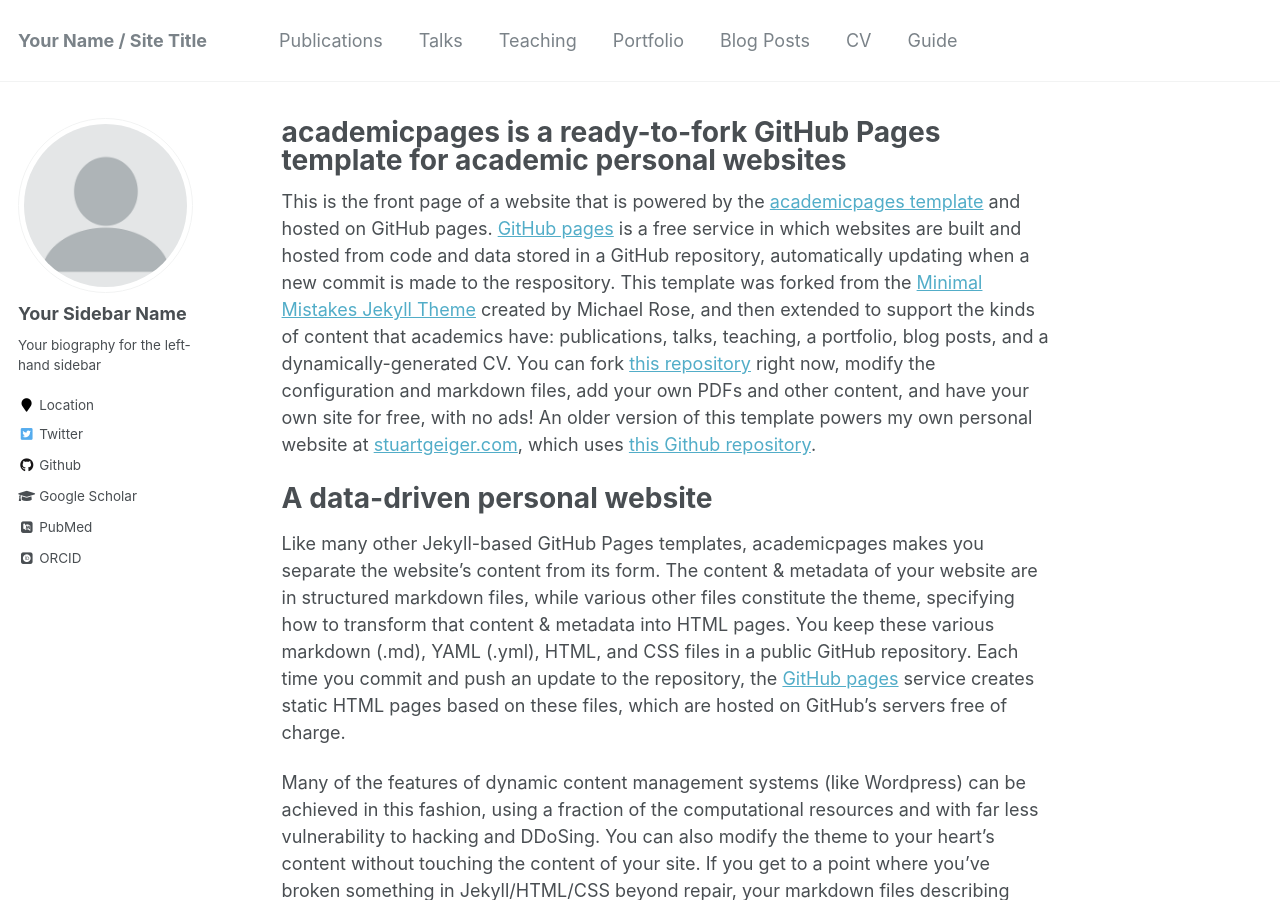
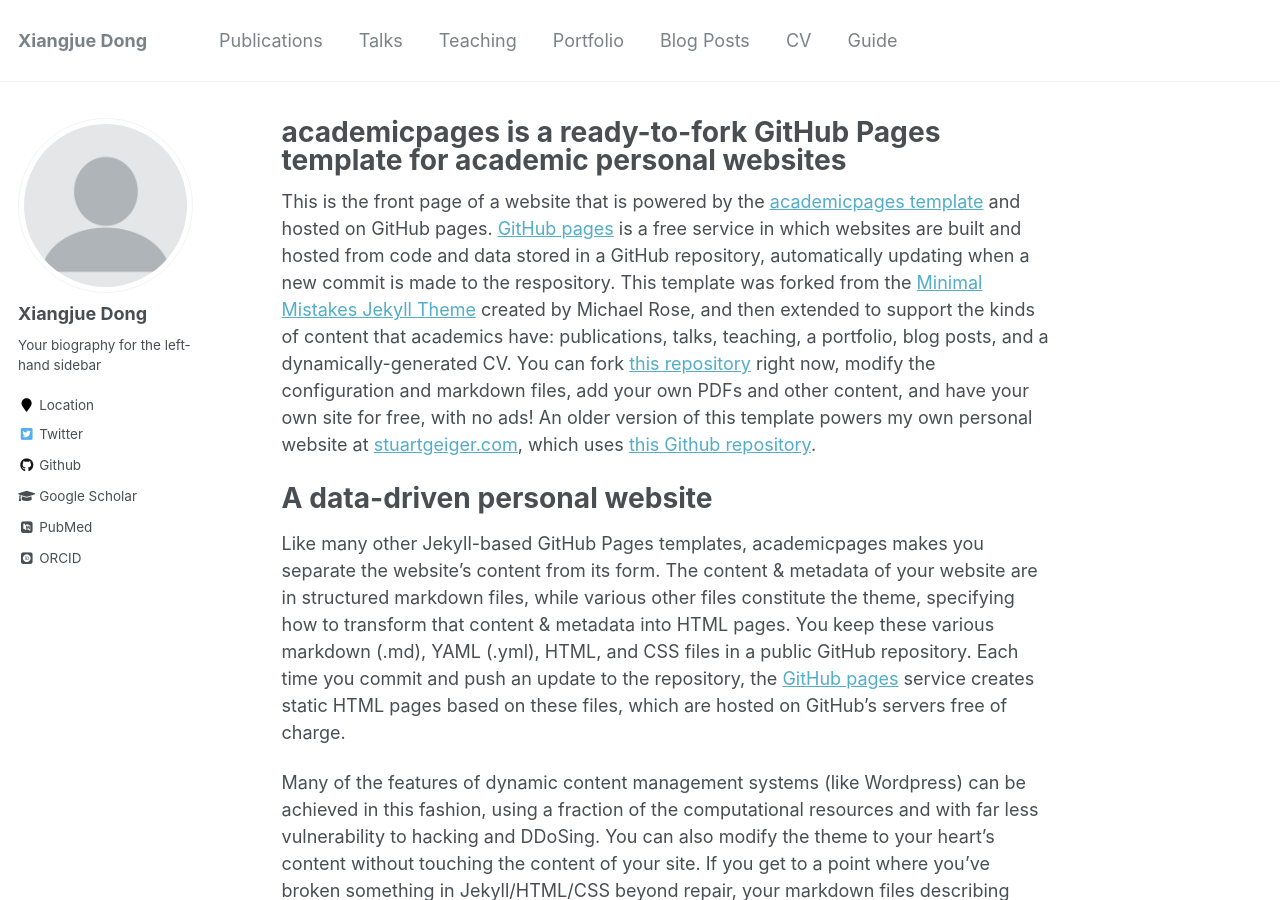
Before and after one commit to dongxiangjue/dongxiangjue.github.io, a Jekyll site: the page built from _pages/about.md, in a window 1280 px wide and 900 px high. Built offline with Jekyll 4.4.1, drawn with Linux system fonts in a browser that asks for light colours; some web fonts are replaced.

Commit message:
Changed info

```diff
--- a/_config.yml
+++ b/_config.yml
@@ -7,7 +7,7 @@
 
 # Site Settings
 locale                   : "en-US"
-title                    : "Your Name / Site Title"
+title                    : "Xiangjue Dong"
 title_separator          : "-"
 name                     : &name "Your Name"
 description              : &description "personal description"
@@ -80,7 +80,7 @@
 
 # Site Author
 author:
-  name             : "Your Sidebar Name"
+  name             : "Xiangjue Dong"
   avatar           : "profile.png"
   bio              : "Your biography for the left-hand sidebar"
   location         : "Location"
```
